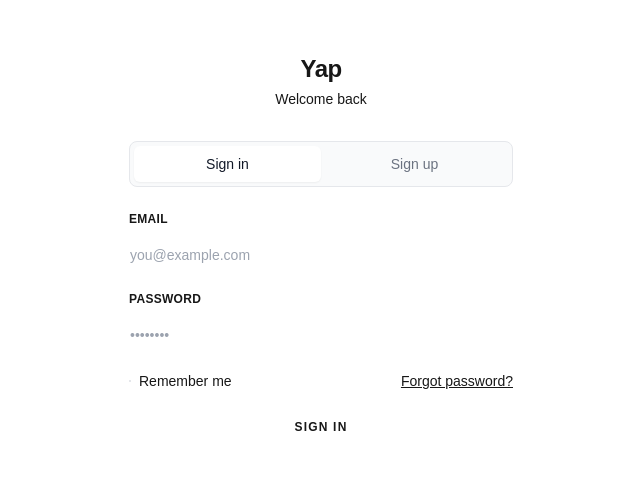
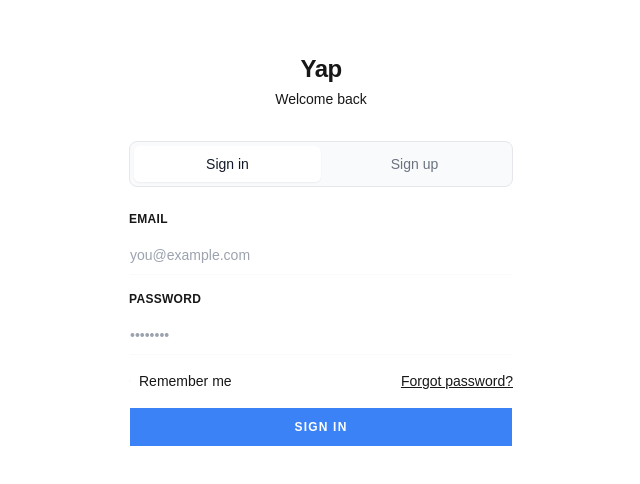
Before and after one commit to Dynamic-Applications/yap, a Next.js app: page /auth/signin in a window 1280 px wide. Shown: the part 150-634 px from the top of the page, without its empty margins (319-959 px from the left). Built offline with nearby package versions, Linux system fonts and the light colour scheme.

Commit message:
dark mode added

```diff
--- a/app/globals.css
+++ b/app/globals.css
@@ -5,12 +5,70 @@
 :root {
     --background: #ffffff;
     --foreground: #171717;
+    --border: #e5e7eb;
+    --card: #ffffff;
+    --card-foreground: #111827;
+    --muted: #f8fafc;
+    --input: #f8fafc;
+    --ring: #93c5fd;
+    --primary: #3b82f6;
+    --primary-foreground: #ffffff;
+    --destructive: #ef4444;
+    --destructive-foreground: #ffffff;
+    --accent: #22c55e;
+    --accent-foreground: #ffffff;
+}
+
+html.light {
+    --background: #ffffff;
+    --foreground: #171717;
+    --border: #e5e7eb;
+    --card: #ffffff;
+    --card-foreground: #111827;
+    --muted: #f8fafc;
+    --input: #f8fafc;
+    --ring: #93c5fd;
+    --primary: #3b82f6;
+    --primary-foreground: #ffffff;
+    --destructive: #ef4444;
+    --destructive-foreground: #ffffff;
+    --accent: #22c55e;
+    --accent-foreground: #ffffff;
+}
+
+html.dark {
+    --background: #020617;
+    --foreground: #e2e8f0;
+    --border: #334155;
+    --card: #0f172a;
+    --card-foreground: #f8fafc;
+    --muted: #1f2937;
+    --input: #111827;
+    --ring: #60a5fa;
+    --primary: #3b82f6;
+    --primary-foreground: #ffffff;
+    --destructive: #f87171;
+    --destructive-foreground: #ffffff;
+    --accent: #22c55e;
+    --accent-foreground: #ffffff;
 }
 
 @media (prefers-color-scheme: dark) {
     :root {
-    --background: #0a0a0a;
-    --foreground: #ededed;
+        --background: #020617;
+        --foreground: #e2e8f0;
+        --border: #334155;
+        --card: #0f172a;
+        --card-foreground: #f8fafc;
+        --muted: #1f2937;
+        --input: #111827;
+        --ring: #60a5fa;
+        --primary: #3b82f6;
+        --primary-foreground: #ffffff;
+        --destructive: #f87171;
+        --destructive-foreground: #ffffff;
+        --accent: #22c55e;
+        --accent-foreground: #ffffff;
     }
 }
 
--- a/app/profile/page.tsx
+++ b/app/profile/page.tsx
@@ -2,7 +2,7 @@
 
 import { useEffect, useState } from "react";
 import { useRouter } from "next/navigation";
-import { ArrowLeft } from "lucide-react";
+import { ArrowLeft, Moon, Sun } from "lucide-react";
 import MobileNav from "@/components/MobileNav";
 import AvatarUpload from "@/components/AvatarUpload";
 
@@ -20,6 +20,28 @@ export default function ProfilePage() {
     const [profile, setProfile] = useState<ProfileUser | null>(null);
     const [loading, setLoading] = useState(true);
     const [error, setError] = useState("");
+    const [theme, setTheme] = useState<"light" | "dark">("light");
+
+    useEffect(() => {
+        const savedTheme = localStorage.getItem("theme");
+        const initialTheme =
+            savedTheme === "dark"
+                ? "dark"
+                : window.matchMedia("(prefers-color-scheme: dark)").matches
+                  ? "dark"
+                  : "light";
+        setTheme(initialTheme);
+        document.documentElement.classList.remove("light", "dark");
+        document.documentElement.classList.add(initialTheme);
+    }, []);
+
+    const toggleTheme = () => {
+        const nextTheme = theme === "light" ? "dark" : "light";
+        setTheme(nextTheme);
+        localStorage.setItem("theme", nextTheme);
+        document.documentElement.classList.remove("light", "dark");
+        document.documentElement.classList.add(nextTheme);
+    };
 
     useEffect(() => {
         fetch("/api/auth/me")
@@ -89,9 +111,23 @@ export default function ProfilePage() {
 
             {/* Info card */}
             <div className="rounded-xl border border-border bg-card p-6 space-y-5">
-                <h2 className="text-sm font-semibold text-muted-foreground uppercase tracking-wide">
-                    Account details
-                </h2>
+                <div className="flex items-center justify-between gap-3">
+                    <h2 className="text-sm font-semibold text-muted-foreground uppercase tracking-wide">
+                        Account details
+                    </h2>
+                    <button
+                        type="button"
+                        onClick={toggleTheme}
+                        className="inline-flex items-center gap-2 rounded-lg border border-border bg-background px-3 py-2 text-xs font-medium text-foreground transition-colors hover:bg-muted"
+                    >
+                        {theme === "dark" ? (
+                            <Sun size={14} />
+                        ) : (
+                            <Moon size={14} />
+                        )}
+                        {theme === "dark" ? "Light mode" : "Dark mode"}
+                    </button>
+                </div>
                 <div className="space-y-4">
                     <div className="flex justify-between items-center py-3 border-b border-border">
                         <span className="text-sm text-muted-foreground">
--- a/components/FriendRequests.tsx
+++ b/components/FriendRequests.tsx
@@ -155,7 +155,7 @@ export default function FriendRequests({ userId }: { userId: string }) {
                             value={email}
                             onChange={(e) => setEmail(e.target.value)}
                             placeholder="Enter their email"
-                            className="flex-1 rounded-lg border border-gray-200 px-4 py-2 text-sm focus:outline-none focus:ring-2 focus:ring-blue-500"
+                            className="flex-1 rounded-lg border border-gray-200 bg-white px-4 py-2 text-sm text-slate-900 outline-none focus:outline-none focus:ring-2 focus:ring-blue-500 dark:border-slate-700 dark:bg-slate-950 dark:text-slate-100"
                             required
                         />
                         <button
@@ -185,13 +185,13 @@ export default function FriendRequests({ userId }: { userId: string }) {
                             {pending.map((req) => (
                                 <div
                                     key={req.id}
-                                    className="flex items-center justify-between p-3 rounded-lg border border-gray-100 bg-white"
+                                    className="flex items-center justify-between p-3 rounded-lg border border-gray-100 bg-white dark:border-slate-700 dark:bg-slate-950"
                                 >
                                     <div>
-                                        <p className="text-sm font-medium">
+                                        <p className="text-sm font-medium text-slate-900 dark:text-slate-100">
                                             {req.name}
                                         </p>
-                                        <p className="text-xs text-gray-400">
+                                        <p className="text-xs text-gray-400 dark:text-slate-400">
                                             {req.email}
                                         </p>
                                     </div>
@@ -208,7 +208,7 @@ export default function FriendRequests({ userId }: { userId: string }) {
                                             onClick={() =>
                                                 respond(req.id, "reject")
                                             }
-                                            className="px-3 py-1 bg-gray-100 text-gray-600 rounded-md text-xs font-medium hover:bg-gray-200"
+                                            className="px-3 py-1 bg-gray-100 text-gray-600 rounded-md text-xs font-medium hover:bg-gray-200 dark:bg-slate-800 dark:text-slate-200 dark:hover:bg-slate-700"
                                         >
                                             Decline
                                         </button>
@@ -233,7 +233,7 @@ export default function FriendRequests({ userId }: { userId: string }) {
                             {friends.map((friend) => (
                                 <div
                                     key={friend.id}
-                                    className="flex items-center gap-3 p-3 rounded-lg border border-gray-100 bg-white"
+                                    className="flex items-center gap-3 p-3 rounded-lg border border-gray-100 bg-white dark:border-slate-700 dark:bg-slate-950"
                                 >
                                     <div
                                         onClick={() =>
@@ -288,19 +288,19 @@ export default function FriendRequests({ userId }: { userId: string }) {
             {/* Unfriend confirmation dialog */}
             {pendingUnfriendId && (
                 <div className="fixed inset-0 bg-black/40 flex items-center justify-center z-50 px-4">
-                    <div className="bg-white rounded-2xl w-full max-w-xs p-5 space-y-4 shadow-xl">
+                    <div className="bg-white rounded-2xl w-full max-w-xs p-5 space-y-4 shadow-xl dark:bg-slate-950">
                         <div>
-                            <p className="text-sm font-semibold text-gray-900">
+                            <p className="text-sm font-semibold text-gray-900 dark:text-slate-100">
                                 Unfriend {pendingUnfriend?.name}?
                             </p>
-                            <p className="text-xs text-gray-400 mt-1">
+                            <p className="text-xs text-gray-400 dark:text-slate-400 mt-1">
                                 You'll need to send a new request to reconnect.
                             </p>
                         </div>
                         <div className="flex gap-2">
                             <button
                                 onClick={() => setPendingUnfriendId(null)}
-                                className="flex-1 py-2 border border-gray-200 rounded-lg text-sm font-medium hover:bg-gray-50 transition-colors"
+                                className="flex-1 py-2 border border-gray-200 rounded-lg text-sm font-medium hover:bg-gray-50 dark:border-slate-700 dark:hover:bg-slate-800 transition-colors"
                             >
                                 Cancel
                             </button>
--- a/components/MobileNav.tsx
+++ b/components/MobileNav.tsx
@@ -27,7 +27,7 @@ export default function MobileNav() {
     }, []);
 
     return (
-        <nav className="fixed bottom-0 left-0 right-0 flex items-center justify-around bg-white border-t border-gray-100 pb-6 pt-2 z-50">
+        <nav className="fixed bottom-0 left-0 right-0 flex items-center justify-around bg-white dark:bg-slate-950 border-t border-gray-100 dark:border-slate-700 pb-6 pt-2 z-50">
             {tabs.map(({ label, icon: Icon, href }) => {
                 const active = pathname.startsWith(href);
                 return (
@@ -51,14 +51,20 @@ export default function MobileNav() {
                             <Icon
                                 size={24}
                                 className={
-                                    active ? "text-green-600" : "text-gray-400"
+                                    active
+                                        ? "text-green-600 dark:text-green-400"
+                                        : "text-gray-400 dark:text-slate-500"
                                 }
                                 strokeWidth={active ? 2 : 1.5}
                             />
                         )}
                         {label !== "Profile" && (
                             <span
-                                className={`text-[11px] ${active ? "text-green-600 font-medium" : "text-gray-400"}`}
+                                className={`text-[11px] ${
+                                    active
+                                        ? "text-green-600 dark:text-green-400 font-medium"
+                                        : "text-gray-400 dark:text-slate-500"
+                                }`}
                             >
                                 {label}
                             </span>
--- a/tailwind.config.ts
+++ b/tailwind.config.ts
@@ -1,6 +1,7 @@
 import type { Config } from "tailwindcss";
 
 export default {
+    darkMode: ["class"],
     content: [
         "./pages/**/*.{js,ts,jsx,tsx,mdx}",
         "./components/**/*.{js,ts,jsx,tsx,mdx}",
@@ -11,6 +12,18 @@ export default {
             colors: {
                 background: "var(--background)",
                 foreground: "var(--foreground)",
+                border: "var(--border)",
+                card: "var(--card)",
+                "card-foreground": "var(--card-foreground)",
+                muted: "var(--muted)",
+                input: "var(--input)",
+                ring: "var(--ring)",
+                primary: "var(--primary)",
+                "primary-foreground": "var(--primary-foreground)",
+                destructive: "var(--destructive)",
+                "destructive-foreground": "var(--destructive-foreground)",
+                accent: "var(--accent)",
+                "accent-foreground": "var(--accent-foreground)",
             },
         },
     },
```
Also changed, not shown: components/ChatLayout.tsx (+38 -21 lines), components/CreateGroupModal.tsx (+16 -14 lines), components/GroupSettingsModal.tsx (+28 -24 lines). Lines whose indentation alone changed are shown as unchanged.
